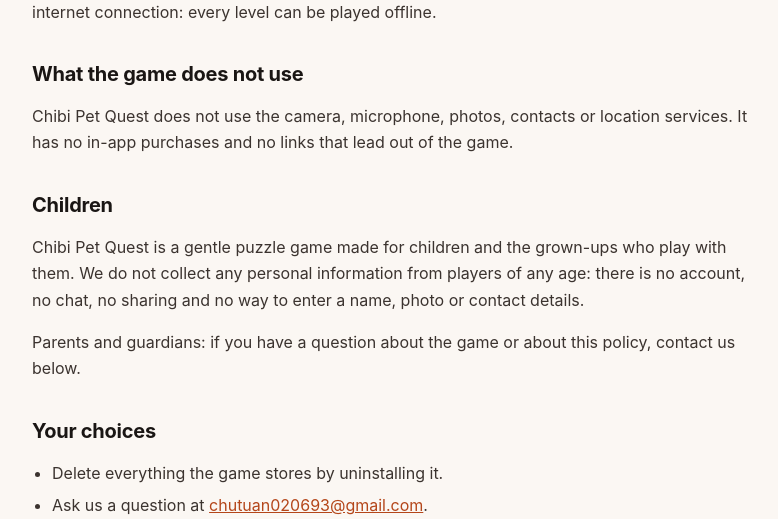
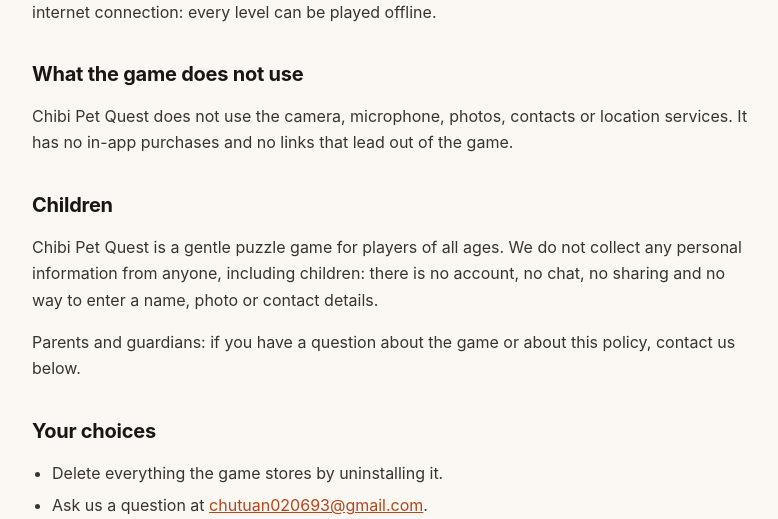
Before and after one commit to chutuan/stories-app, a Laravel app: page /chibi-pet-quest/privacy in a window 1280 px wide. Shown: the part 906-1425 px from the top of the page, without its empty margins (248-1026 px from the left). Run offline with Laravel 12, Linux system fonts and the light colour scheme; data comes from the database, SQL or seed files in the repository.

Commit message:
Web: trang privacy Chibi Pet Quest bỏ ý "làm cho trẻ em"
Game không vào mục Kids của App Store (4+, Games › Puzzle), nên đoạn Children
viết lại thành "for players of all ages" và ghi chú đầu file nói rõ điều này.

Co-Authored-By: Claude Opus 5.5 <noreply@anthropic.com>

```diff
--- a/backend/resources/views/public/chibi-pet-quest/privacy.blade.php
+++ b/backend/resources/views/public/chibi-pet-quest/privacy.blade.php
@@ -3,8 +3,9 @@
   phát hành, chỉ mượn chỗ trên tunastory.com. App Store Connect của game trỏ Privacy Policy URL
   về trang này, nên đừng đổi đường dẫn. Nội dung phải khớp game (repo Chibi Pet Quest): từ
   25/11/2026 game không có quảng cáo, không có SDK bên thứ ba, không analytics, không server,
-  không mua trong app, không link ra ngoài; App Privacy khai "Data Not Collected"; game nằm
-  trong mục Kids. Thêm quảng cáo, mua trong app hay bất kỳ SDK nào thì sửa trang này trước.
+  không mua trong app, không link ra ngoài; App Privacy khai "Data Not Collected"; game KHÔNG
+  nằm trong mục Kids (4+, Games › Puzzle), nên không viết "made for children" ở đây hay trên
+  App Store. Thêm quảng cáo, mua trong app hay bất kỳ SDK nào thì sửa trang này trước.
   Không quảng cáo, không GA4, không quảng bá app Stories: route nằm trong $legalPage của layout.
 --}}
 @extends('public.layout')
@@ -50,9 +51,9 @@
     It has no in-app purchases and no links that lead out of the game.</p>
 
   <h2>Children</h2>
-  <p>Chibi Pet Quest is a gentle puzzle game made for children and the grown-ups who play with
-    them. We do not collect any personal information from players of any age: there is no
-    account, no chat, no sharing and no way to enter a name, photo or contact details.</p>
+  <p>Chibi Pet Quest is a gentle puzzle game for players of all ages. We do not collect any
+    personal information from anyone, including children: there is no account, no chat, no
+    sharing and no way to enter a name, photo or contact details.</p>
   <p>Parents and guardians: if you have a question about the game or about this policy, contact
     us below.</p>
 
```
